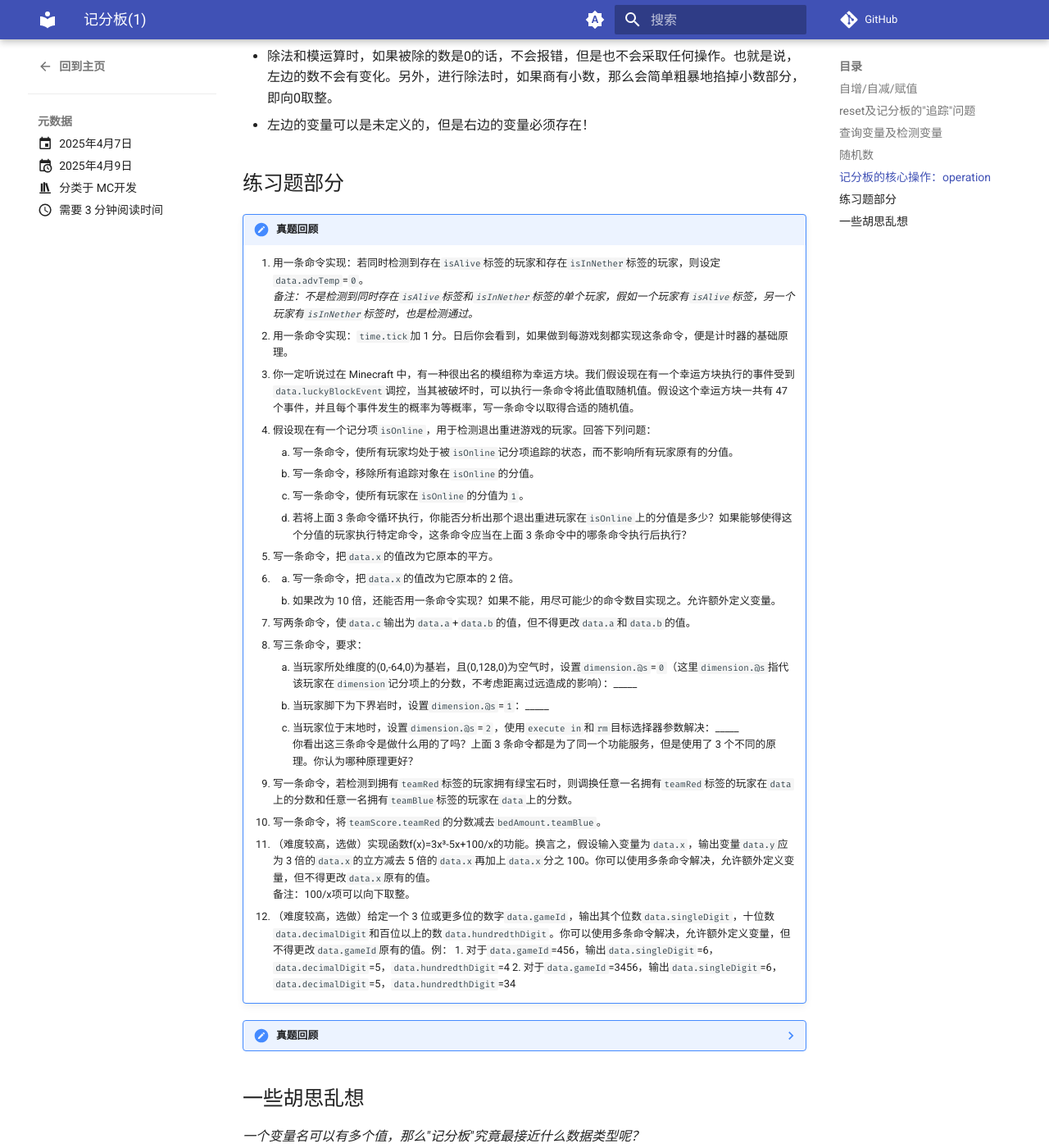
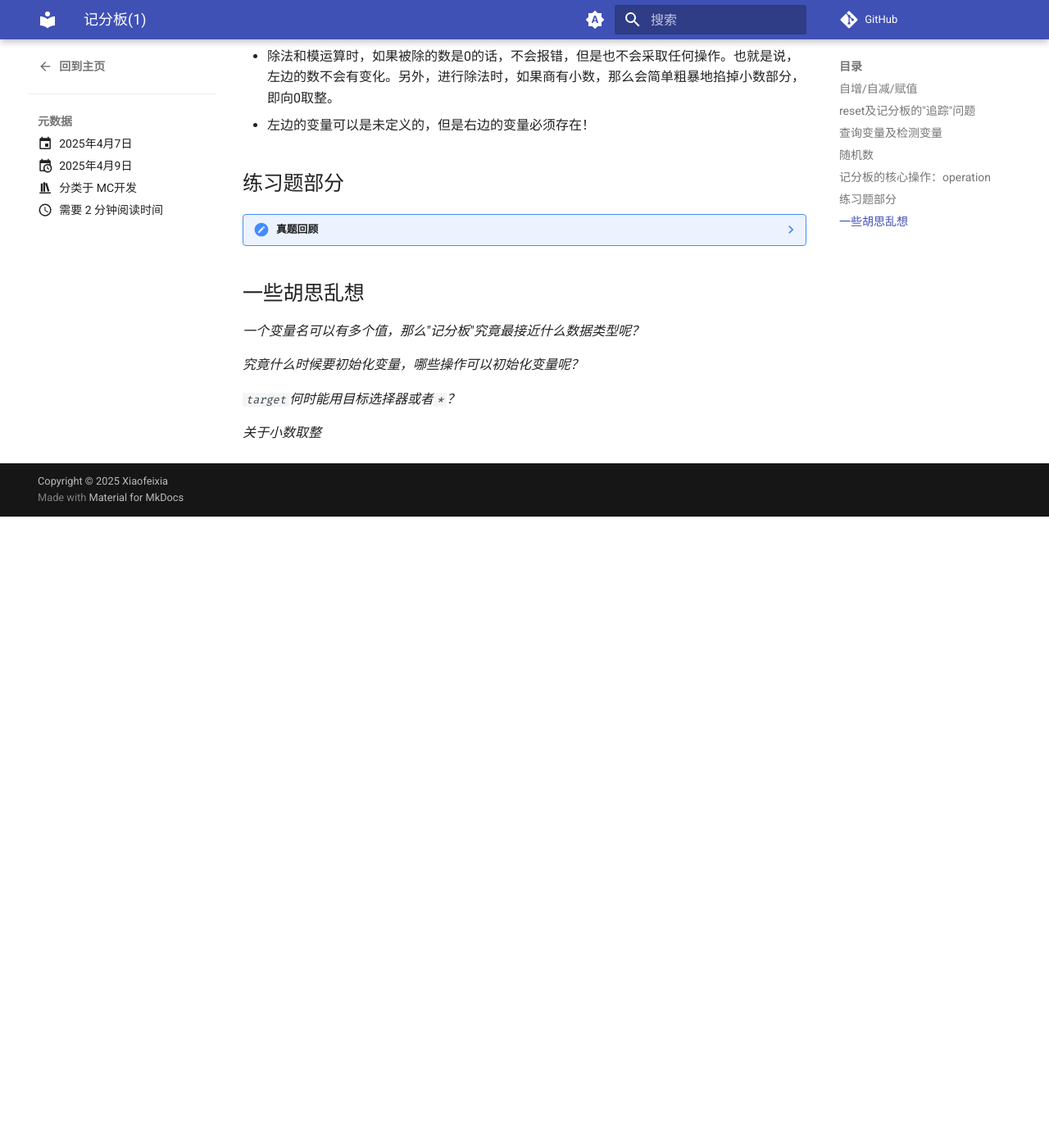
Before and after one commit to Xiaofeixia2008/blog, an MkDocs documentation site: the page built from docs/blog/posts/040701.md, in a window 1280 px wide and 1400 px high, scrolled down 2081 px. Shown: the whole window at 82% size. Built offline with MkDocs 1.6.1 and Material for MkDocs 9.7.7, drawn with Linux system fonts in a browser that asks for light colours; a script that is not in the unit is left out; comment, search, counter and statistics services are not loaded; after the commit the page ends 2711 px from its top, so only the background shows below that.

Commit message:
继续尝试

```diff
--- a/docs/blog/posts/040701.md
+++ b/docs/blog/posts/040701.md
@@ -46,7 +46,7 @@ categories:
 
 ## 记分板的核心操作：`operation`
 
-语法非常好接受，先一个目标变量，然后是运算符号，最后是一个参考值（对于两个变量，下面可能会称其为"左边"和"右边"）。运算符有很多，但是可以分成三类，这里借用一下原教程~（其实是因为我懒）~
+语法非常好接受，先一个目标变量，然后是运算符号，最后是一个参考值（对于两个变量，下面可能会称其为"左边"和"右边"）。运算符有很多，但是可以分成三类，这里借用一下原教程<s>（其实是因为我懒）</s>
 
 > - 赋值运算符：`=`、`+=`、`-=`、`*=`、`/=`、`%=`
 > - 关系运算符：`<`、`>`
@@ -61,36 +61,6 @@ categories:
 - 左边的变量可以是未定义的，但是右边的变量必须存在！
 
 ## 练习题部分
-
-/// note | 真题回顾
-
-1. 用一条命令实现：若同时检测到存在`isAlive`标签的玩家和存在`isInNether`标签的玩家，则设定`data.advTemp`=`0`。
-   *备注：不是检测到同时存在`isAlive`标签和`isInNether`标签的单个玩家，假如一个玩家有`isAlive`标签，另一个玩家有`isInNether`标签时，也是检测通过。*
-2. 用一条命令实现：`time.tick`加 1 分。日后你会看到，如果做到每游戏刻都实现这条命令，便是计时器的基础原理。
-3. 你一定听说过在 Minecraft 中，有一种很出名的模组称为幸运方块。我们假设现在有一个幸运方块执行的事件受到`data.luckyBlockEvent`调控，当其被破坏时，可以执行一条命令将此值取随机值。假设这个幸运方块一共有 47 个事件，并且每个事件发生的概率为等概率，写一条命令以取得合适的随机值。
-4. 假设现在有一个记分项`isOnline`，用于检测退出重进游戏的玩家。回答下列问题：
-   1. 写一条命令，使所有玩家均处于被`isOnline`记分项追踪的状态，而不影响所有玩家原有的分值。
-   2. 写一条命令，移除所有追踪对象在`isOnline`的分值。
-   3. 写一条命令，使所有玩家在`isOnline`的分值为`1`。
-   4. 若将上面 3 条命令循环执行，你能否分析出那个退出重进玩家在`isOnline`上的分值是多少？如果能够使得这个分值的玩家执行特定命令，这条命令应当在上面 3 条命令中的哪条命令执行后执行？
-5. 写一条命令，把`data.x`的值改为它原本的平方。
-6. 1. 写一条命令，把`data.x`的值改为它原本的 2 倍。
-   2. 如果改为 10 倍，还能否用一条命令实现？如果不能，用尽可能少的命令数目实现之。允许额外定义变量。
-7. 写两条命令，使`data.c`输出为`data.a`+`data.b`的值，但不得更改`data.a`和`data.b`的值。
-8. 写三条命令，要求：
-   1. 当玩家所处维度的(0,-64,0)为基岩，且(0,128,0)为空气时，设置`dimension.@s`=`0`（这里`dimension.@s`指代该玩家在`dimension`记分项上的分数，不考虑距离过远造成的影响）：\_\_\_\_\_
-   2. 当玩家脚下为下界岩时，设置`dimension.@s`=`1`：\_\_\_\_\_
-   3. 当玩家位于末地时，设置`dimension.@s`=`2`，使用`execute in`和`rm`目标选择器参数解决：\_\_\_\_\_
-   你看出这三条命令是做什么用的了吗？上面 3 条命令都是为了同一个功能服务，但是使用了 3 个不同的原理。你认为哪种原理更好？
-9. 写一条命令，若检测到拥有`teamRed`标签的玩家拥有绿宝石时，则调换任意一名拥有`teamRed`标签的玩家在`data`上的分数和任意一名拥有`teamBlue`标签的玩家在`data`上的分数。
-10. 写一条命令，将`teamScore.teamRed`的分数减去`bedAmount.teamBlue`。
-11. （难度较高，选做）实现函数f(x)=3x³-5x+100/x的功能。换言之，假设输入变量为`data.x`，输出变量`data.y`应为 3 倍的`data.x`的立方减去 5 倍的`data.x`再加上`data.x`分之 100。你可以使用多条命令解决，允许额外定义变量，但不得更改`data.x`原有的值。
-    备注：100/x项可以向下取整。
-12. （难度较高，选做）给定一个 3 位或更多位的数字`data.gameId`，输出其个位数`data.singleDigit`，十位数`data.decimalDigit`和百位以上的数`data.hundredthDigit`。你可以使用多条命令解决，允许额外定义变量，但不得更改`data.gameId`原有的值。例：
-    1. 对于`data.gameId`=456，输出`data.singleDigit`=6，`data.decimalDigit`=5，`data.hundredthDigit`=4
-    2. 对于`data.gameId`=3456，输出`data.singleDigit`=6，`data.decimalDigit`=5，`data.hundredthDigit`=34
-
-///
 
 ??? note "真题回顾"
     1. 用一条命令实现：若同时检测到存在`isAlive`标签的玩家和存在`isInNether`标签的玩家，则设定`data.advTemp`=`0`。
--- a/mkdocs.yml
+++ b/mkdocs.yml
@@ -128,4 +128,4 @@ extra_javascript:
     async: true
 nav:
   - 博客:
-    - blog/index.md
+    - 近期博客: blog/index.md
```
Also changed, not shown: docs/blog/example/example.md (+1 -1 lines), docs/index.md (+1 -6 lines).
